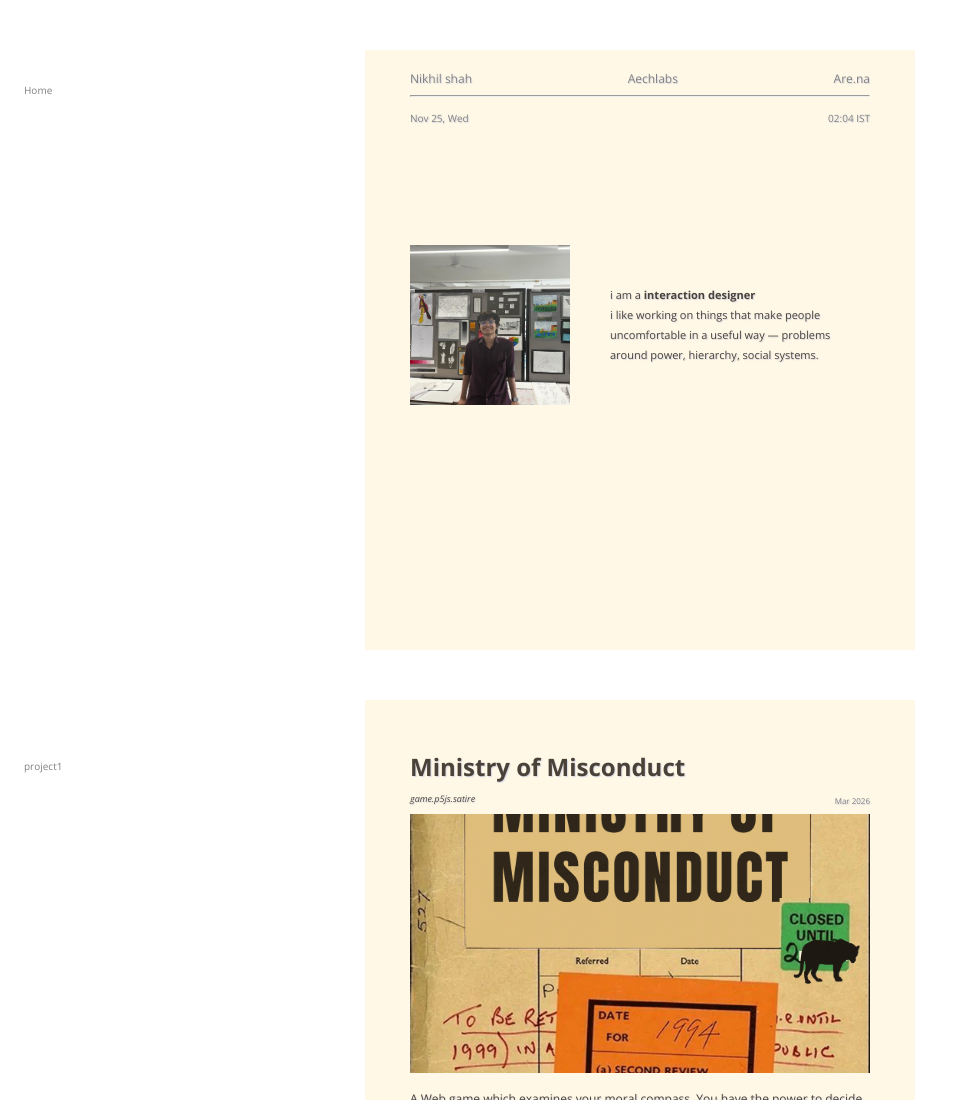
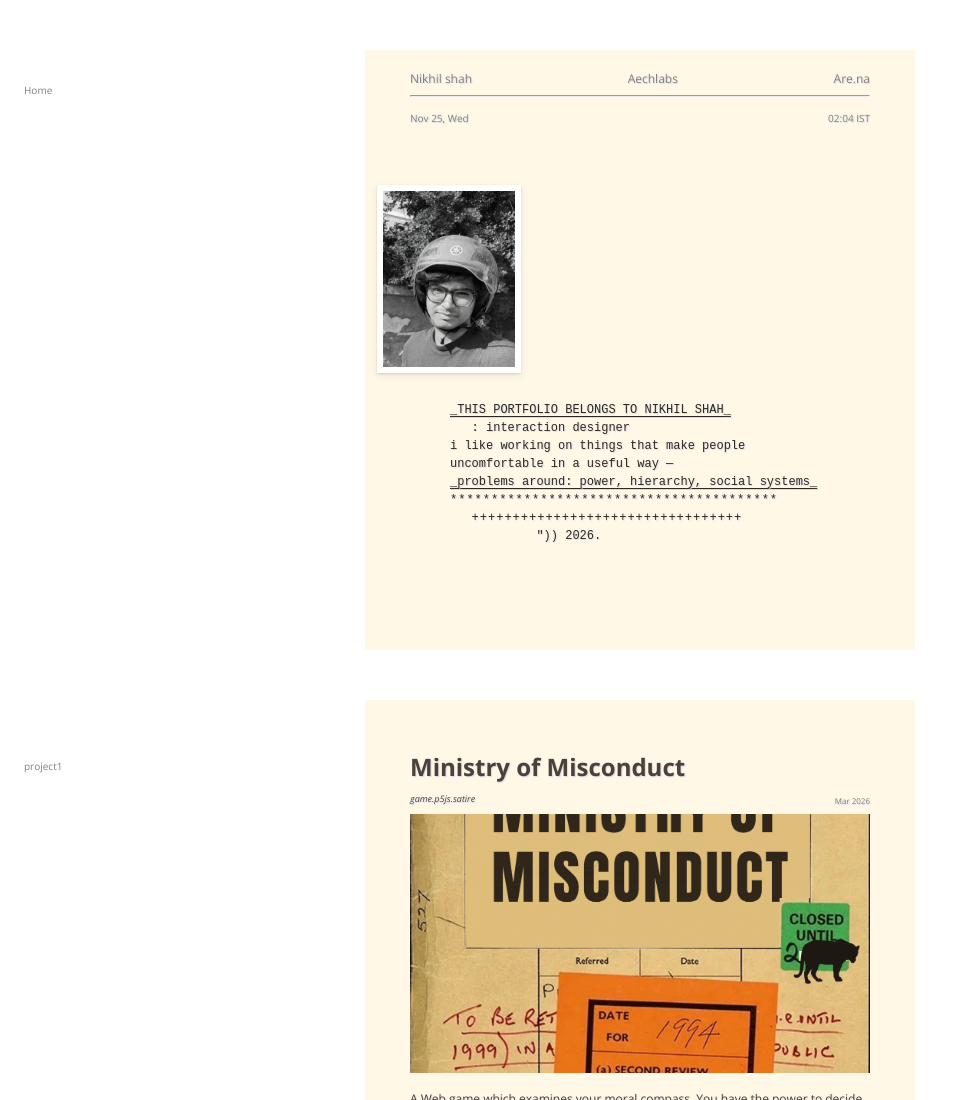
Before and after one commit to nikhilshahportfolio/nikhilshahportfolio.github.io, a plain HTML site: page index.html in a window 1280 px wide. Shown: the top 1100 px of the page, without its empty margins (0-954 px from the left). Drawn offline with nearby package versions, Linux system fonts and the light colour scheme; a web font is replaced by a local one.

Commit message:
intro edited

```diff
--- a/Styles/style.css
+++ b/Styles/style.css
@@ -123,28 +123,57 @@ header ul li a {
     white-space: nowrap;
 }
 
+/* ---------- intro: passport photo + typed sheet ---------- */
 .intro {
-    padding-top: 120px;
-    display: grid;
-    grid-template-columns: 200px 1fr;
-    gap: 0px;
-    align-items: center;
-}
-
-.body-image {
-    width: 80%;
-    height: 100%;
-    aspect-ratio: 1/1;
-    object-fit: cover;
-}
-
-.intro-text h1 {
-    font-size: 20px;
-}
-
-.intro-text p {
-    font-size: 11px;
-    line-height: 1.8;
+    padding-top: 60px;
+    padding-bottom: 60px;
+}
+
+/* passport photo pasted near the paper's left edge */
+.id-photo {
+    width: 132px;
+    margin: 0 0 0 -33px;           /* pulls it into the 45px side padding */
+    border: 6px solid #fff;
+    background: #fff;
+    box-shadow: 0 1px 2px rgba(45, 40, 34, .14), 0 3px 8px rgba(45, 40, 34, .08);
+}
+
+.id-photo img {
+    display: block;
+    width: 100%;
+    height: auto;
+}
+
+/* typewritten text, like a label typed straight onto the sheet */
+.typed {
+    margin: 28px 0 0 40px;
+    font-family: "Courier New", Courier, monospace;
+    font-size: 12px;
+    line-height: 1.5;
+    color: var(--ink, #2d2822);
+}
+
+.typed-line {
+    margin: 0;
+}
+
+.typed-in {
+    padding-left: 3ch;
+}
+
+.typed-u {
+    text-decoration: underline;
+    text-underline-offset: 3px;
+}
+
+.typed-rule {
+    white-space: nowrap;
+    overflow: hidden;
+    letter-spacing: 1px;
+}
+
+.typed-sign {
+    padding-left: 12ch;
 }
 
 .project-card {
@@ -433,14 +462,18 @@ iframe {
     }
 
     .intro {
-        grid-template-columns: 1fr;
-        padding-top: 50px;
-        gap: 16px;
-    }
-
-    .body-image {
-        width: 100px;
-        aspect-ratio: 1/1;
+        padding-top: 20px;
+        padding-bottom: 0;
+    }
+
+    .id-photo {
+        width: 110px;
+        margin-left: -8px;
+    }
+
+    .typed {
+        margin-left: 0;
+        font-size: 10.5px;
     }
 
     .project-title {
--- a/index.html
+++ b/index.html
@@ -25,14 +25,18 @@
     <!-- intro -->
 
     <article class="intro">
-      <img src="Images/me.jpg" alt="me in my violet shirt" class="body-image">
-      <div class="intro-text">
-        <!-- i am a <strong>interaction designer</strong><br>
-        <p>i like working on things that make people uncomfortable in a useful way — problems around power, hierarchy, social systems.</p> -->
-
-        <p>i am a <strong>interaction designer</strong><br> i like working on things that make people uncomfortable in a
-          useful way — problems around power, hierarchy, social systems.</p>
-
+      <figure class="id-photo">
+        <img src="Images/Me_new.webp" alt="me in a blue helmet and glasses" width="721" height="961" fetchpriority="high">
+      </figure>
+      <div class="typed">
+        <p class="typed-line typed-u">_THIS PORTFOLIO BELONGS TO NIKHIL SHAH_</p>
+        <p class="typed-line typed-in">: interaction designer</p>
+        <p class="typed-line">i like working on things that make people</p>
+        <p class="typed-line">uncomfortable in a useful way &mdash;</p>
+        <p class="typed-line typed-u">_problems around: power, hierarchy, social systems_</p>
+        <p class="typed-line typed-rule" aria-hidden="true">****************************************</p>
+        <p class="typed-line typed-rule typed-in" aria-hidden="true">+++++++++++++++++++++++++++++++++</p>
+        <p class="typed-line typed-sign">&quot;)) 2026.</p>
       </div>
     </article>
   </section>
```
Also changed, not shown: aechlabs.html (+0 -18 lines), Images/Me_new.webp (added), referthis/Introslidecouldbelikethis#1.jpg (added), referthis/Introslidecouldbelikethis#2.jpg (added), referthis/Introslidecouldbelikethis#3_look at all the space around text and the photo.jpg (added), referthis/See the negative space in the text, alignment of image and text, two grids.jpg (added), referthis/This is an interesting way to highlights some parts of text - and bring attention.jpg (added), referthis/look at the long lines running across- use this for the navigation scroll bar - dont put the headings directly on page - put it on the bar and link that line to that para .jpg (added), referthis/look at the way single color is uesd and it looks good - we can use colors like this .jpg (added), referthis/look the hierarchy of text- ues this in case study but subtle (this is too big).jpg (added).
